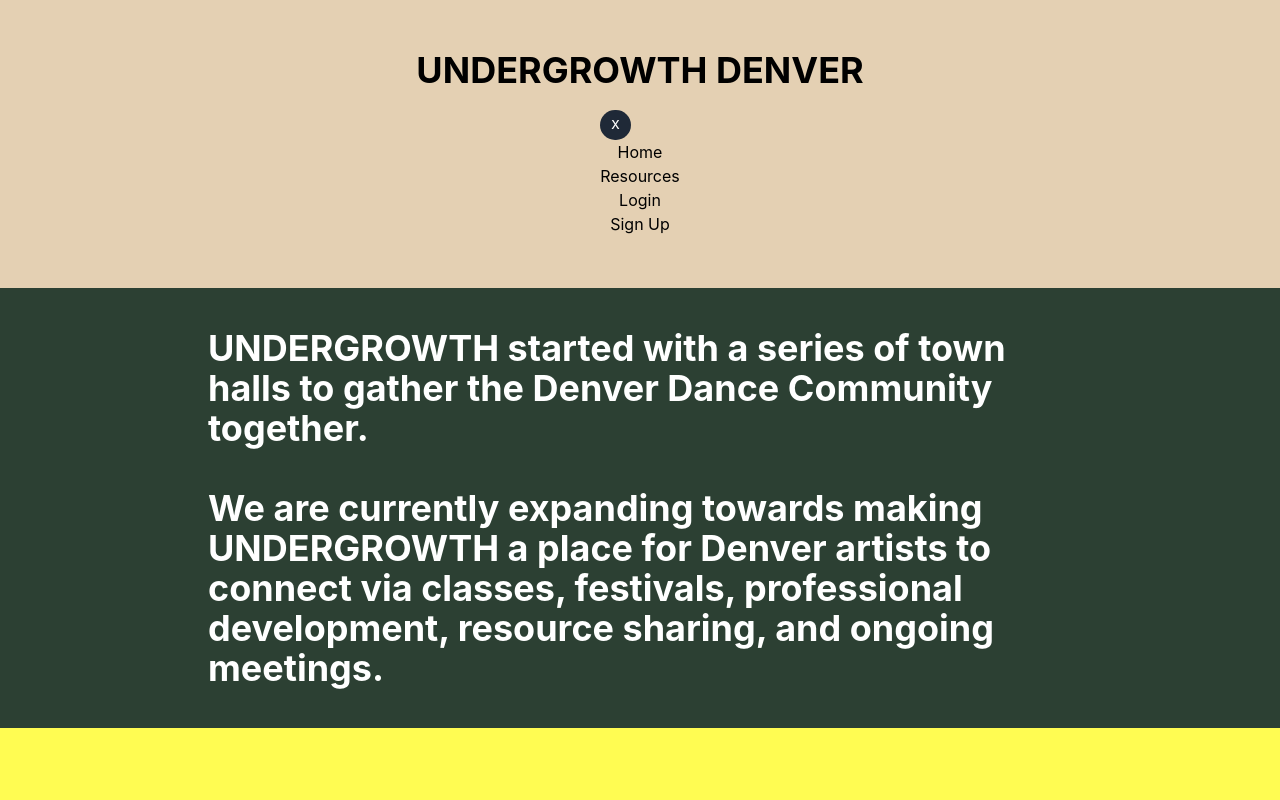
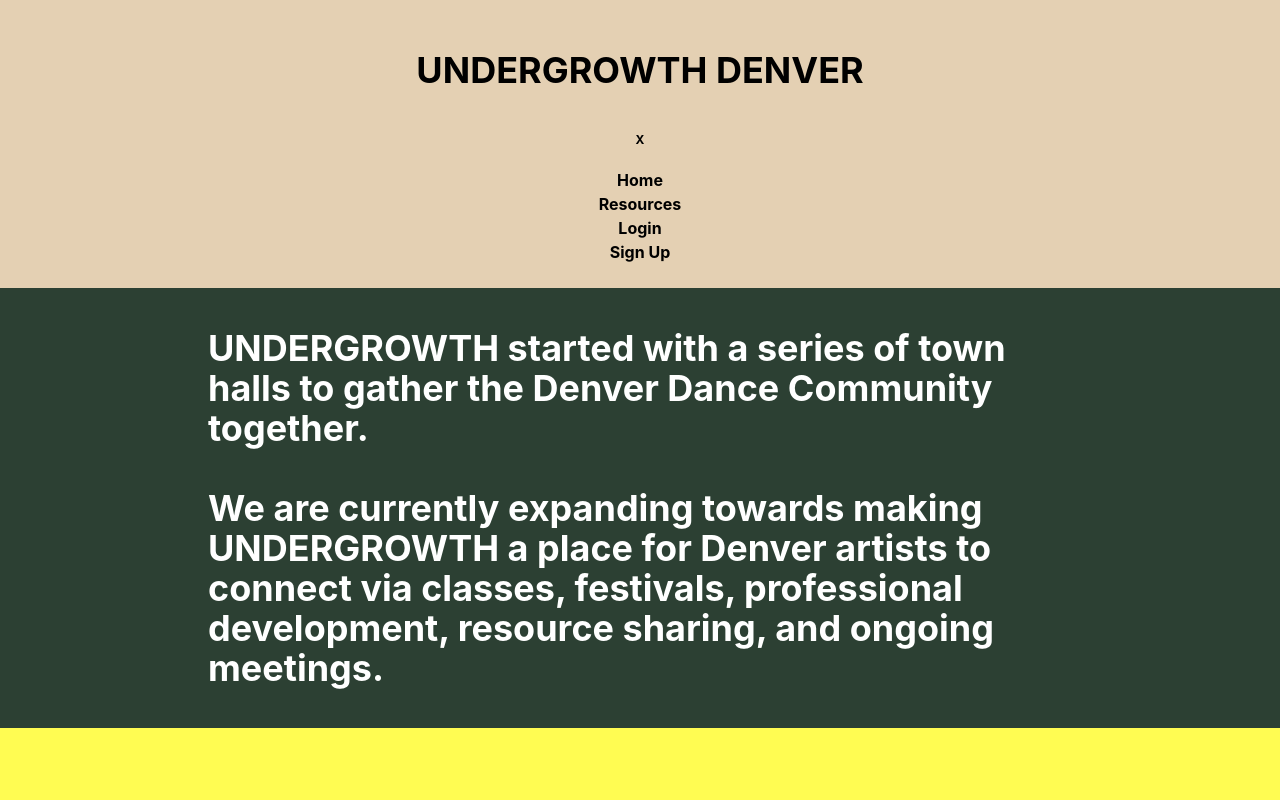
Before and after one commit to aspencass/denver-undergrowth-dance-artists, a React (Create React App) app in the folder client/: page / in a window 1280 px wide. Both pictures are taken after a click on the element 640 px from the left and 125 px from the top of the page. Shown: the top 800 px of the page. Built offline with nearby package versions, Linux system fonts and the light colour scheme; no server answers.

Commit message:
little details

```diff
--- a/client/src/components/Navigation.js
+++ b/client/src/components/Navigation.js
@@ -41,7 +41,7 @@ function Navigation({ updateUser, currentUser }) {
           </Navbar.Brand>
         </Navbar>
 
-        <div className="grid-child3 text-base text-center">
+        <div className="grid-child3 text-base font-bold text-center hover:bg-[#fffc52] p-4">
           <div>
             {currentUser && <button onClick={handleLogOut} >Log Out</button>}
 
@@ -53,7 +53,7 @@ function Navigation({ updateUser, currentUser }) {
               <ul>
                 <li onClick={() => setLoginMenu(!loginMenu)}>
                   {" "}
-                  <Button color="dark" pill={true} size="xs">
+                  <Button color="light" pill={true} size="xs" class="pb-4">
                     X
                   </Button>
                 </li>
```
